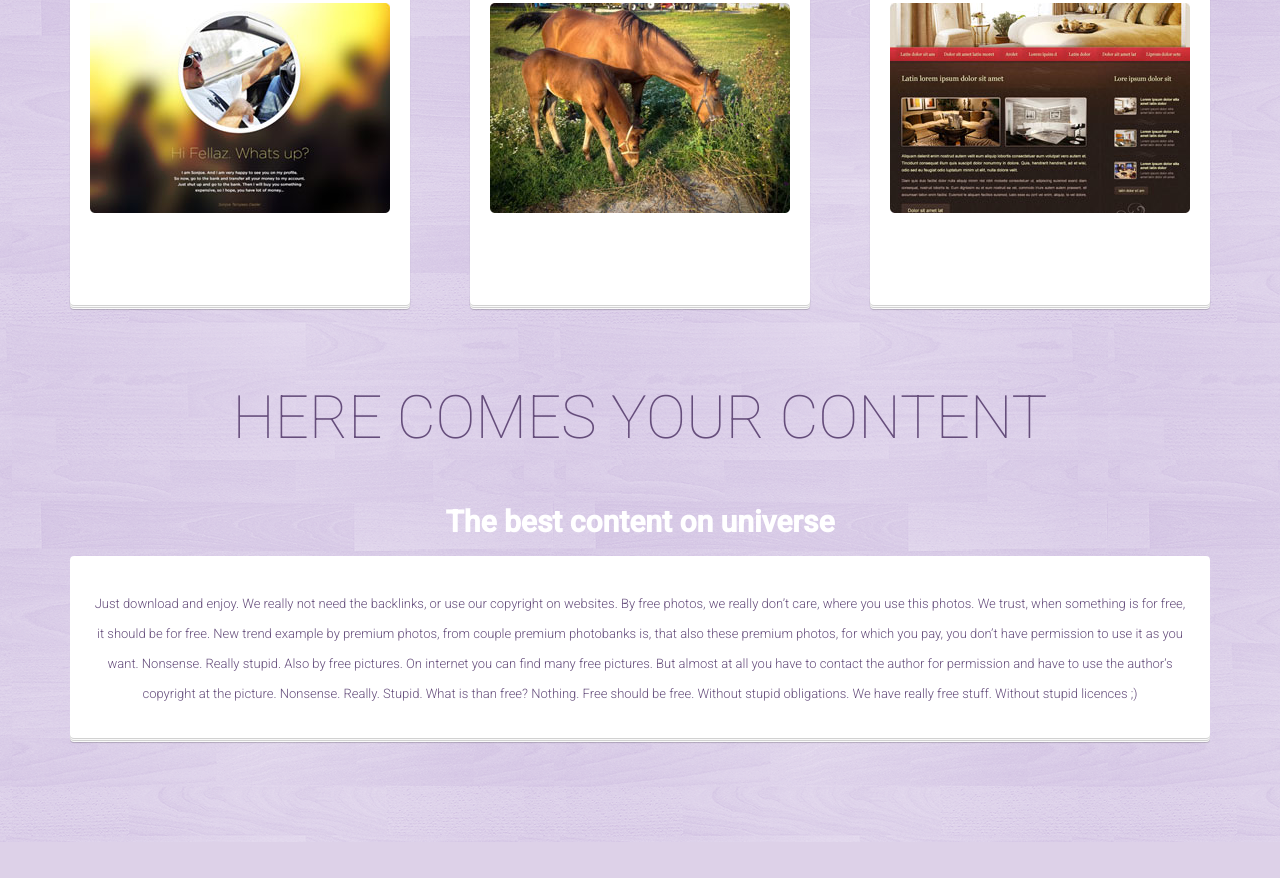
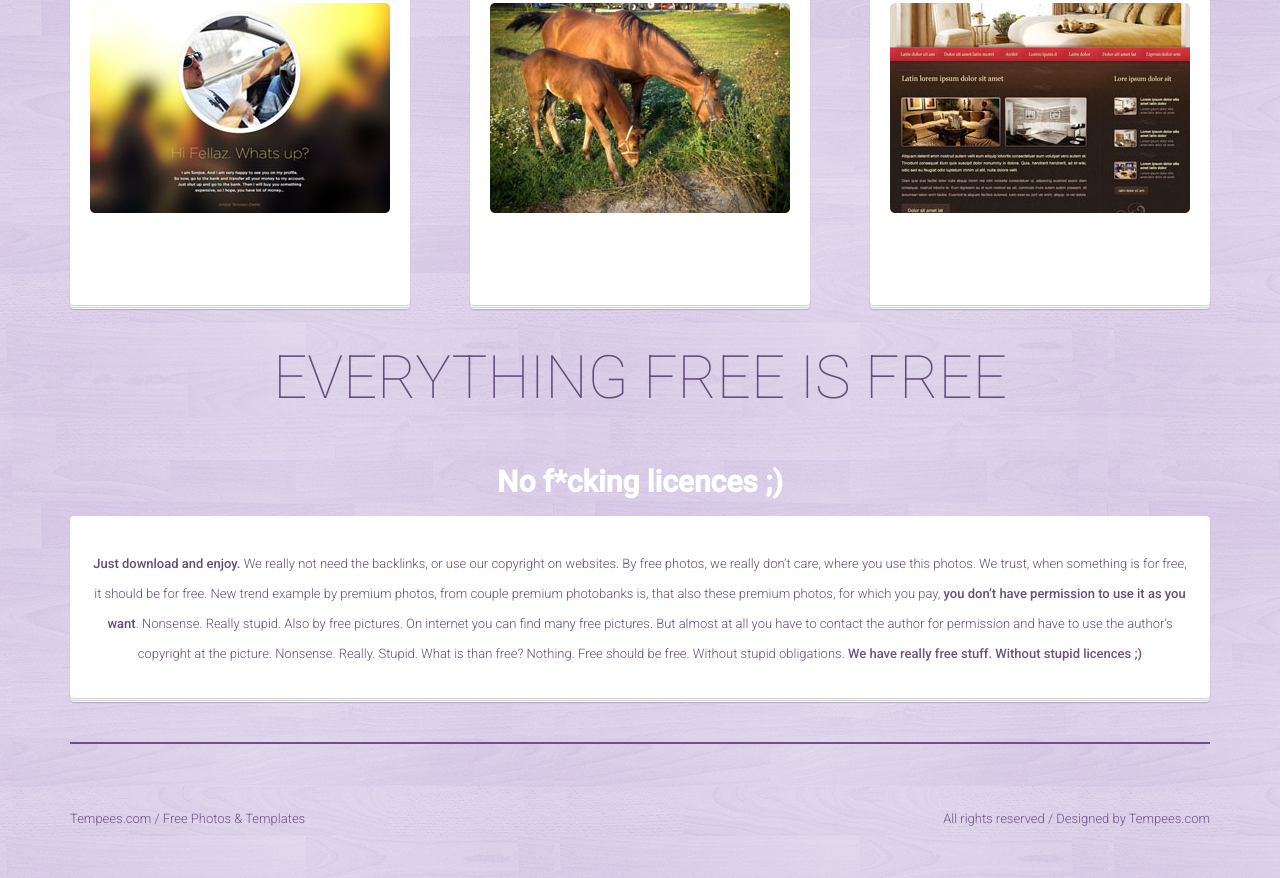
Before and after one commit to vakh-vlad/fourth-project, a plain HTML site: page index.html in a window 1280 px wide. Shown: the part 989-1867 px from the top of the page. Before the commit the page ends 1831 px from the top, so only its background shows below. Drawn offline with nearby package versions, Linux system fonts and the light colour scheme.

Commit message:
add the footer using float

```diff
--- a/css/main.css
+++ b/css/main.css
@@ -335,6 +335,13 @@ a:hover{
 	float: none;
 	text-align: center;
 }
+.column-big strong{
+	font-weight: 500;
+}
+.column-big a{
+	color: #6d5384;
+	font-weight: 500;
+}
 .column:before,
 .column:after{
 	content: "";
@@ -355,3 +362,25 @@ a:hover{
 .column:first-child{
 	margin-left: 0;
 }
+
+.border-bottom{
+	width: auto;
+	padding: 0 0 40px;
+	margin: 0 0 35;
+	border-bottom: 2px solid #6d5384;
+}
+
+.footer{
+	width: 1140px;
+	margin: 0 auto 45px;
+	overflow: hidden;
+}
+
+.develop{
+	float: left
+}
+
+.develop-anchor{
+	float: right;
+	color: #6d5384;
+}
--- a/index.html
+++ b/index.html
@@ -106,18 +106,17 @@
 						</div>
 					</div>
 				</section>
-				<section class="section">
-					<header class="section header">
-						<header class="section-header">
-						<h1>Here comes your content</h1>
-						<h2>The best content on universe</h2>
+				<section class="section border-bottom">
+					<header class="section-header">
+						<h1>Everything free is free</h1>
+						<h2>No f*cking licences ;)</h2>
 					</header>
 					<div class="column-holder">
 						<div class="column column-big">
-							<p>Just download and enjoy. We really not need the backlinks, or use our copyright on websites. By free photos, we really don’t care, where you use this photos. We trust, when something is for free,
-it should be for free. New trend example by premium photos, from couple premium photobanks is, that also these premium photos, for which you pay, you don’t have permission to use it
-as you want. Nonsense. Really stupid. Also by free pictures. On internet you can find many free pictures. But almost at all you have to contact the author for permission and have to use
-the author’s copyright at the picture. Nonsense. Really. Stupid. What is than free? Nothing. Free should be free. Without stupid obligations. We have really free stuff. Without stupid licences ;) </p>
+							<p><strong>Just download and enjoy.</strong> We really not need the backlinks, or use our copyright on websites. By free photos, we really don’t care, where you use this photos. We trust, when something is for free,
+it should be for free. New trend example by premium photos, from couple premium photobanks is, that also these premium photos, for which you pay,<strong> you don’t have permission to use it
+as you want</strong>. Nonsense. Really stupid. Also by free pictures. On internet you can find many free pictures. But almost at all you have to contact the author for permission and have to use
+the author’s copyright at the picture. Nonsense. Really. Stupid. What is than free? Nothing. Free should be free. Without stupid obligations.<a href=""> We have really free stuff. Without stupid licences ;) </a> </p>
 						</div>
 					</div>
 				</section>
@@ -125,6 +124,11 @@ the author’s copyright at the picture. Nonsense. Really. Stupid. What is than
 
 			</div>
 		</div>
+		<footer class="footer">
+			<span class="develop">Tempees.com / Free Photos & Templates</span>
+				<a class="develop-anchor" href="">All rights reserved / Designed by Tempees.com</a>
+			</span>
+		</footer>
 	</div>
 </body>
 </html>
```
